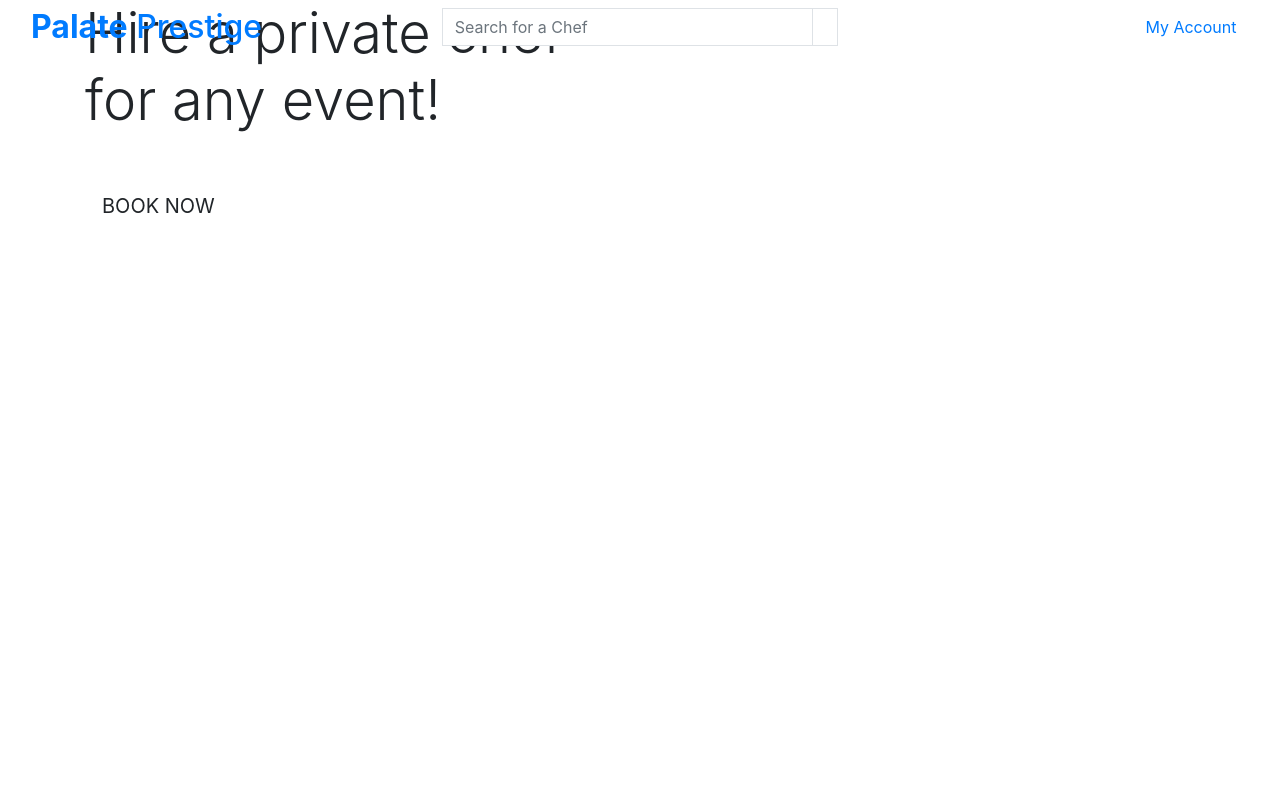
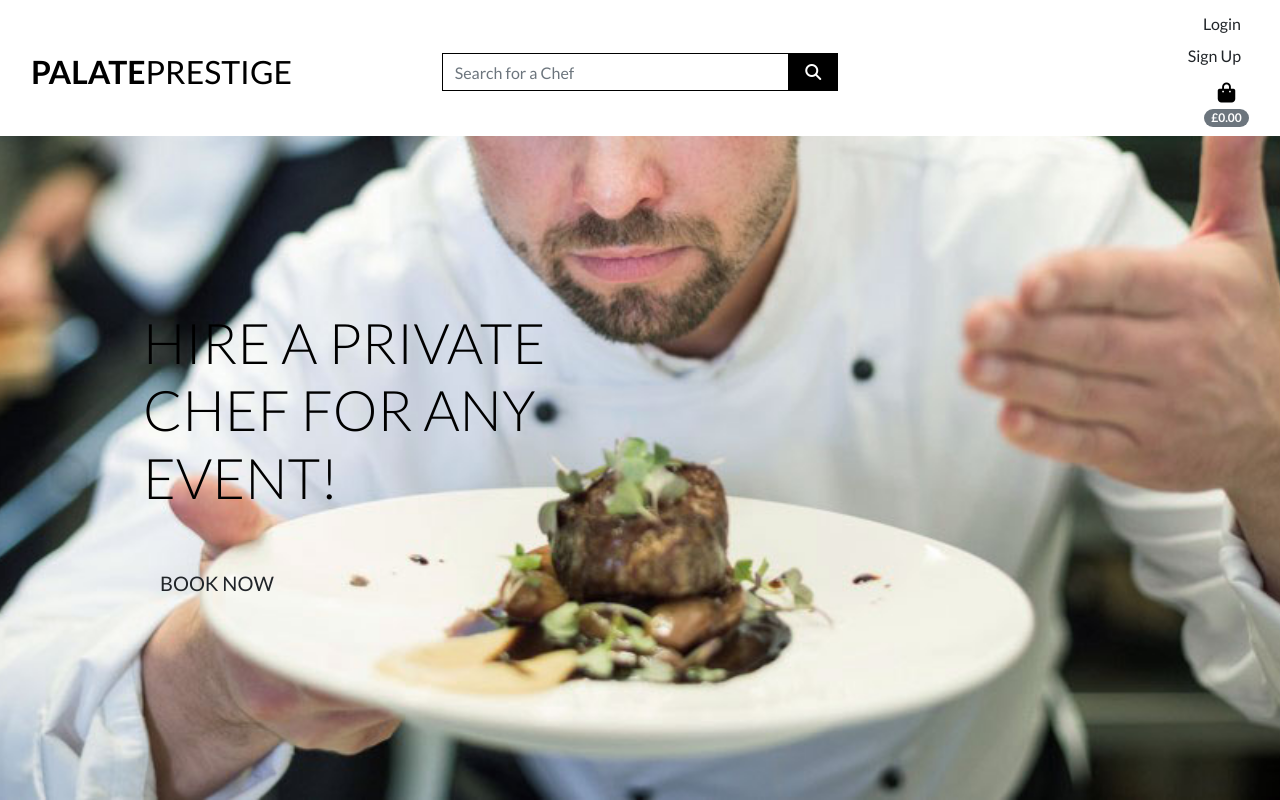
Before and after one commit to JiiXaa/PalatePrestige, a Django app: page / in a window 1280 px wide. Run offline with Django 3.2, Linux system fonts and the light colour scheme; some libraries are stand-ins or nearby versions.

Commit message:
Added homepage header css

```diff
--- a/palateprestige/settings.py
+++ b/palateprestige/settings.py
@@ -10,8 +10,8 @@ For the full list of settings and their values, see
 https://docs.djangoproject.com/en/3.2/ref/settings/
 """
 
+import os
 from pathlib import Path
-import os
 
 # Build paths inside the project like this: BASE_DIR / 'subdir'.
 BASE_DIR = Path(__file__).resolve().parent.parent
@@ -149,6 +149,10 @@ USE_TZ = True
 # https://docs.djangoproject.com/en/3.2/howto/static-files/
 
 STATIC_URL = "/static/"
+STATICFILES_DIRS = (os.path.join(BASE_DIR, "static"),)
+
+MEDIA_URL = "/media/"
+MEDIA_ROOT = os.path.join(BASE_DIR, "media")
 
 # Default primary key field type
 # https://docs.djangoproject.com/en/3.2/ref/settings/#default-auto-field
--- a/palateprestige/urls.py
+++ b/palateprestige/urls.py
@@ -15,9 +15,11 @@ Including another URLconf
 """
 from django.contrib import admin
 from django.urls import path, include
+from django.conf import settings
+from django.conf.urls.static import static
 
 urlpatterns = [
     path("admin/", admin.site.urls),
     path("accounts/", include("allauth.urls")),
     path("", include("home.urls")),
-]
+] + static(settings.MEDIA_URL, document_root=settings.MEDIA_ROOT)
--- /dev/null
+++ b/static/css/base.css
@@ -0,0 +1,81 @@
+html {
+  height: 100%;
+}
+
+body {
+  background: url('/media/h1-post.jpg') no-repeat center center fixed;
+  background-size: cover;
+  height: calc(100% - 164px);
+  color: #555;
+  font-family: 'Lato', sans-serif;
+}
+
+.icon {
+  align-items: center;
+  display: inline-flex;
+  justify-content: center;
+  height: 1.5rem;
+  width: 1.5rem;
+}
+
+.logo-font {
+  text-transform: uppercase;
+}
+
+.main-logo-link {
+  width: fit-content;
+}
+
+.shop-now-button {
+  background: black;
+  color: white;
+  min-width: 260px;
+}
+
+.btn-black {
+  background: black;
+  color: white;
+}
+
+.shop-now-button:hover,
+.shop-now-button:active,
+.shop-now-button:focus,
+.btn-black:hover,
+.btn-black:active,
+.btn-black:focus {
+  background: #222;
+  color: white;
+}
+
+.text-black {
+  color: #000 !important;
+}
+
+.border-black {
+  border: 1px solid #000 !important;
+}
+
+/* Media Queries */
+
+/* Slightly larger container on desktops */
+@media (min-width: 1200px) {
+  .container {
+    max-width: 80%;
+  }
+}
+
+/* fixed top navbar only on medium up */
+@media (min-width: 992px) {
+  .fixed-top-desktop-only {
+    position: fixed;
+    top: 0;
+    right: 0;
+    left: 0;
+    width: 100%;
+    z-index: 100;
+  }
+
+  .header-container {
+    padding-top: 164px;
+  }
+}
--- a/templates/base.html
+++ b/templates/base.html
@@ -15,12 +15,17 @@
     <!-- Bootstrap CSS -->
     {% block corecss %}
     <link rel="stylesheet" href="https://cdn.jsdelivr.net/npm/bootstrap@4.6.2/dist/css/bootstrap.min.css" integrity="sha384-xOolHFLEh07PJGoPkLv1IbcEPTNtaed2xpHsD9ESMhqIYd0nLMwNLD69Npy4HI+N" crossorigin="anonymous">
+    <link rel="preconnect" href="https://fonts.googleapis.com">
+    <link rel="preconnect" href="https://fonts.gstatic.com" crossorigin>
+    <link href="https://fonts.googleapis.com/css2?family=Lato:ital,wght@0,300;0,400;0,700;0,900;1,400&display=swap" rel="stylesheet">
+    <link rel="stylesheet" href="{% static 'css/base.css' %}">
     {% endblock %}
 
     {% block extra_css %}
     {% endblock %}
 
     {% block corejs %}
+    <script src="https://kit.fontawesome.com/733177767a.js" crossorigin="anonymous"></script>
     <script src="https://cdn.jsdelivr.net/npm/jquery@3.5.1/dist/jquery.slim.min.js" integrity="sha384-DfXdz2htPH0lsSSs5nCTpuj/zy4C+OGpamoFVy38MVBnE+IbbVYUew+OrCXaRkfj" crossorigin="anonymous"></script>
     <script src="https://cdn.jsdelivr.net/npm/popper.js@1.16.1/dist/umd/popper.min.js" integrity="sha384-9/reFTGAW83EW2RDu2S0VKaIzap3H66lZH81PoYlFhbGU+6BZp6G7niu735Sk7lN" crossorigin="anonymous"></script>
     <script src="https://cdn.jsdelivr.net/npm/bootstrap@4.6.2/dist/js/bootstrap.min.js" integrity="sha384-+sLIOodYLS7CIrQpBjl+C7nPvqq+FbNUBDunl/OZv93DB7Ln/533i8e/mZXLi/P+" crossorigin="anonymous"></script>
@@ -34,10 +39,10 @@
   <body>
 
     <header class="container-fluid fixed-top">
-      <div class="row">
+      <div id="topnav" class="row bg-white pt-lg-2 d-none d-lg-flex">
         <div class="col-12 col-lg-4 my-auto py-1 py-lg-0 text-center text-lg-left">
           <a href="{% url 'home' %}" class="nav-link main-logo-link">
-            <h2 class="logo-font text-black my-0"><strong>Palate</strong> Prestige</h2>
+            <h2 class="logo-font text-black my-0"><strong>Palate</strong>Prestige</h2>
           </a>
         </div>
         <div class="col-12 col-lg-4 my-auto py-1 py-lg-0">
@@ -56,6 +61,7 @@
         </div>
         <div class="col-12 col-lg-4 my-auto py-1 py-lg-0">
           <ul class="list-inline list-unstyled text-center text-lg-right my-0">
+            {% if request.user.is_authenticated %}
             <li class="list-inline-item dropdown">
               <a href="#" class="text-black nav-link" id="user-options" data-toggle="dropdown" aria-haspopup="true" aria-expanded="false">
                 <span class="icon">
@@ -64,26 +70,41 @@
                 <span class="d-none d-lg-inline-block">My Account</span>
               </a>
                 <div class="dropdown-menu border-0" aria-labelledby="user-options">
-                  {% if request.user.is_authenticated %}
                     {% if request.user.is_superuser %}
-                      <a href="#" class="dropdown-item">Admin</a>
+                        <a href="#" class="dropdown-item">Admin</a>
                     {% endif %}
                     <a href="#" class="dropdown-item">My Profile</a>
                     <a href="#" class="dropdown-item">My Bookings</a>
                     <a href="#" class="dropdown-item">My Reviews</a>
-                    <a href="#" class="dropdown-item">Logout</a>
-                  {% else %}
-                    <a href="{% url 'account_login' %}" class="dropdown-item">Login</a>
-                    <a href="{% url 'account_signup' %}" class="dropdown-item">Sign Up</a>
-                  {% endif %}
-
+                    <a href="{% url 'account_logout' %}" class="dropdown-item">Logout</a>
                 </div>
             </li>
-            <li class="list-inline-item"></li>
+            {% else %}
+              <li>
+                <a href="{% url 'account_login' %}" class="dropdown-item">Login</a>
+                <a href="{% url 'account_signup' %}" class="dropdown-item">Sign Up</a>
+              </li>
+            {% endif %}
+            <li class="list-inline-item">
+              <a href="" class="{% if sum_total %}text-info font-weight-bold{% else %} text-black{% endif %} nav-link">
+                <div class="text-center">
+                  <div><i class="fas fa-shopping-bag fa-lg"></i></div>
+                  <p class="my-0">
+                    {% if sum_total %}
+                      <span class="badge badge-pill badge-info">&#163;{{ sum_total|floatformat:2 }}</span>
+                    {% else %}
+                      <span class="badge badge-pill badge-secondary">&#163;0.00</span>
+                    {% endif %}
+                  </p>
+                </div>
+              </a>
+            </li>
           </ul>
         </div>
       </div>
     </header>
+
+
 
     {% if messages %}
     <div class="message-container"></div>
```
Also changed, not shown: media/h1-post.jpg (added).
